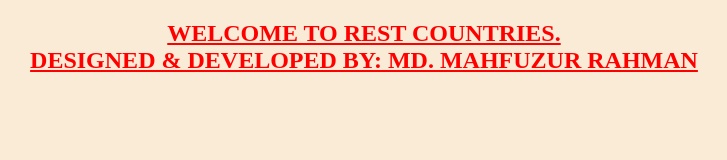
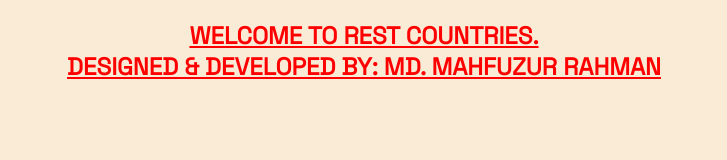
Before and after one commit to anonymous913/rest-countries, a plain HTML site: page index.html in a window 1280 px wide. Shown: the whole page, without its empty margins (276-1003 px from the left). Drawn offline with Linux system fonts and the light colour scheme; no server answers; files whose address does not match are found by name.

Commit message:
font style changed to space grotesk

```diff
--- a/css/style.css
+++ b/css/style.css
@@ -1,5 +1,8 @@
+@import url('https://fonts.googleapis.com/css2?family=Space+Grotesk&display=swap');
+
 body{
     background-color: antiquewhite;
+    font-family: 'Space Grotesk', sans-serif;
 }
 h2{
     text-align: center;
```
